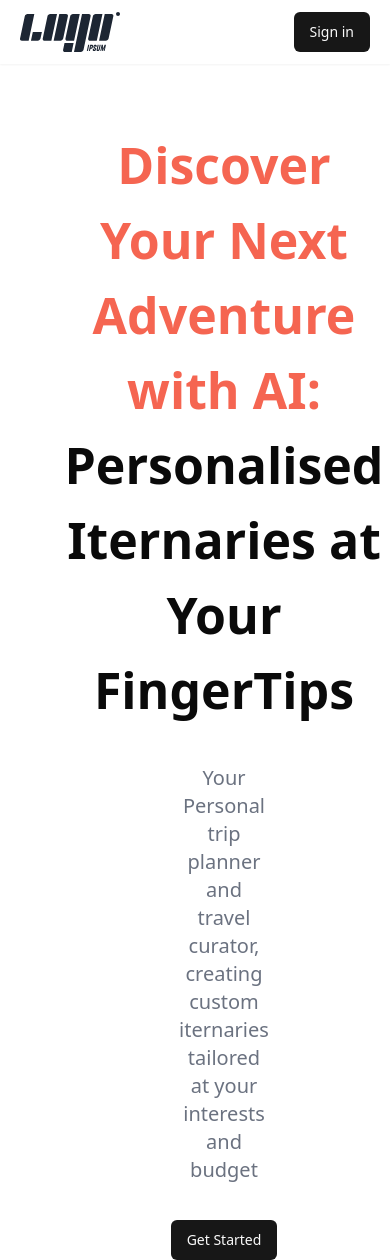
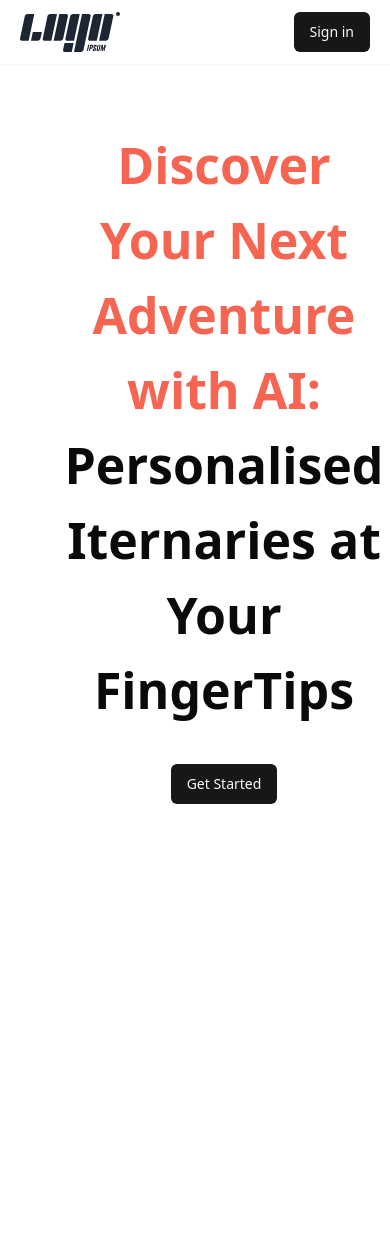
Before and after one commit to priyanshub18/ai-based-travel-planner, a React (Vite) app: page / in a window 390 px wide. After the commit the page ends 844 px from the top, so only its background shows below. Built offline with nearby package versions, Linux system fonts and the light colour scheme.

Commit message:
final-responsive-layout

```diff
--- a/src/components/custom/Hero.jsx
+++ b/src/components/custom/Hero.jsx
@@ -5,12 +5,12 @@ import { Link } from "react-router-dom";
 function Hero() {
   return (
     <div className="flex flex-col items-center mx-56 gap-9">
-      <h1 className="font-extrabold text-[50px] text-center mt-16 ">
+      <h1 className="font-extrabold text-[50px]  text-center mt-16 ">
         <span className="text-[#f56551]">Discover Your Next Adventure with AI: </span>
         <br />
         Personalised Iternaries at Your FingerTips
       </h1>
-      <p className="text-xl text-gray-500 text-center">Your Personal trip planner and travel curator, creating custom iternaries tailored at your interests and budget</p>
+      <p className="text-xl text-gray-500 text-center hidden md:block">Your Personal trip planner and travel curator, creating custom iternaries tailored at your interests and budget</p>
       <Link to={"/create-trip"}>
         <Button>Get Started</Button>
       </Link>
--- a/src/create-trip/index.jsx
+++ b/src/create-trip/index.jsx
@@ -200,12 +200,12 @@ function CreateTrip() {
           </DialogContent>
         </Dialog>
         {/* // TODO add a custom waiting time period wherr you can show some videos and some fact */}
-        <Dialog open={loading} onOpenChange={setloading}>
+        <Dialog open={loading} onOpenChange={setloading} >
           <DialogContent>
             <DialogHeader>
               <DialogDescription>
-                <div className="flex justify-center flex-col items-center ">
-                  <h2 className="text-xl font-bold mt-10 font-black">Generating Trip</h2>
+                <div className="flex justify-center flex-col items-center">
+                  <h2 className="text-xl  mt-10 font-black">Generating Trip</h2>
                   <p className="text-md text-black mt-2 mb-10">Please wait while we generate your trip</p>
                   <AiOutlineLoading3Quarters className="h-10 w-10 animate-spin mb-10" />
                   {/* <p className="text-md text-black mt-2 text-center">
```
